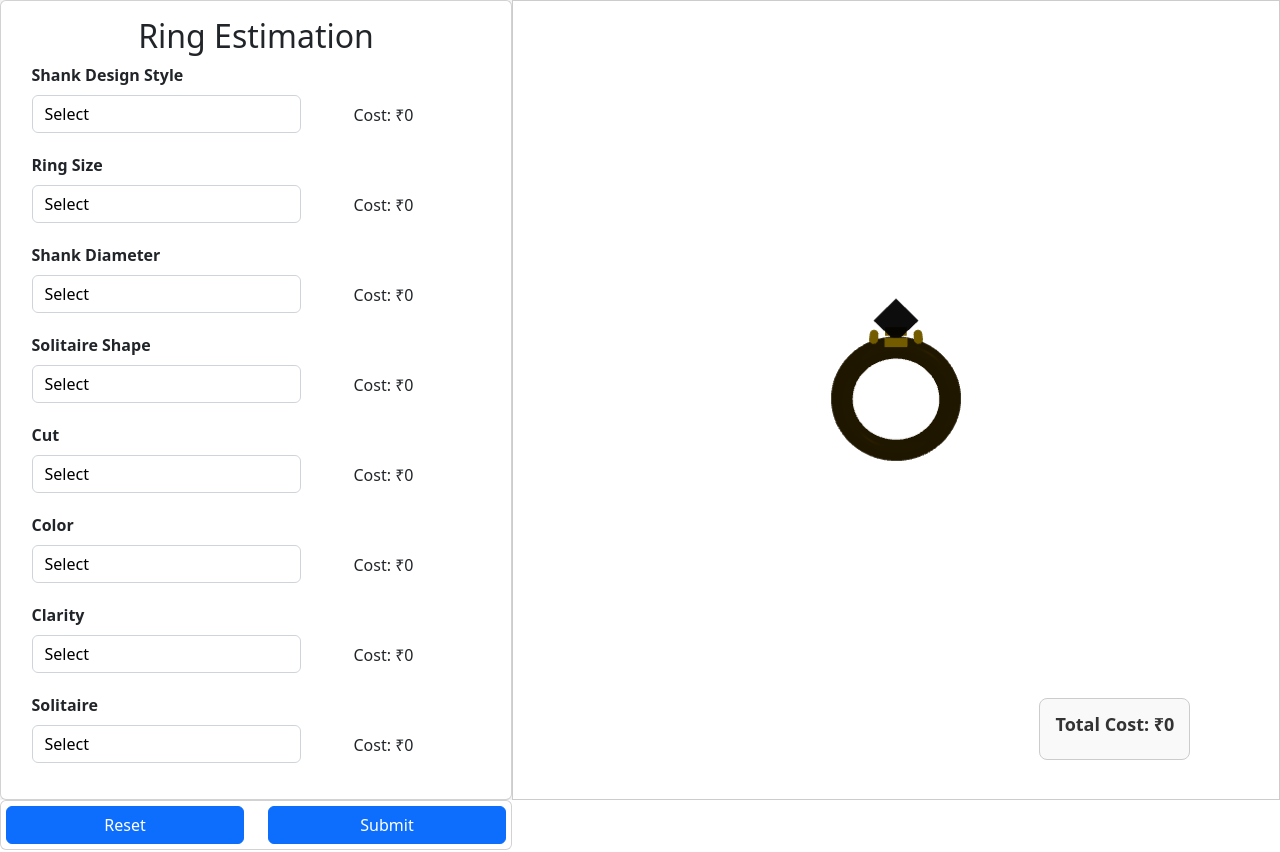
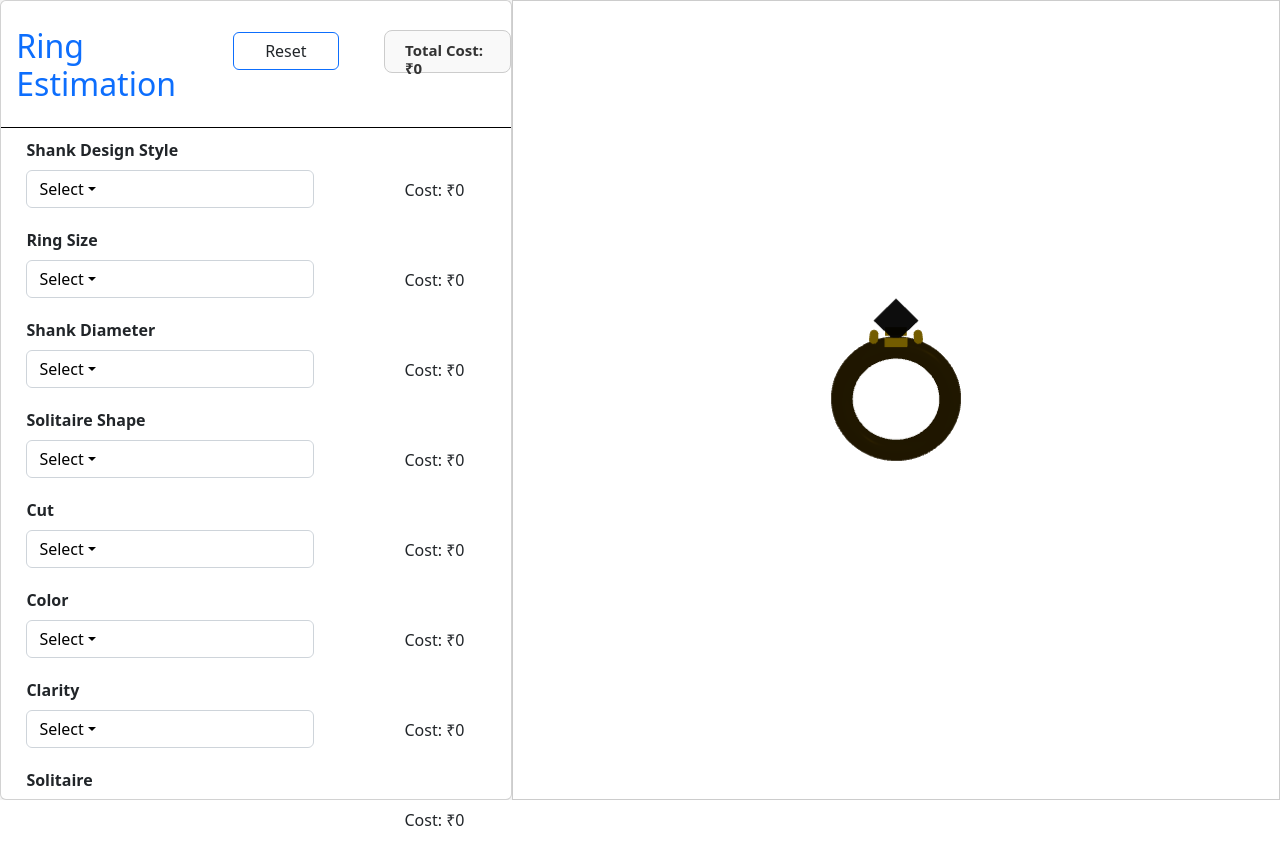
Before and after one commit to Harsh-Rupesh-Shah/RingProject, a React (Create React App) app: page / in a window 1280 px wide. Shown: the top 852 px of the page. Built offline with nearby package versions, Linux system fonts and the light colour scheme.

Commit message:
Form Changes

```diff
--- a/package.json
+++ b/package.json
@@ -12,6 +12,7 @@
     "react": "^18.3.1",
     "react-bootstrap": "^2.10.5",
     "react-dom": "^18.3.1",
+    "react-icons": "^5.3.0",
     "react-scripts": "5.0.1",
     "three": "^0.169.0",
     "web-vitals": "^2.1.4"
--- a/src/App.js
+++ b/src/App.js
@@ -4,7 +4,7 @@ import RingCanvas3D from './components/ringcanvas3d';
 import './App.css';
 
 function App() {
-  const [ringProperties, setRingProperties] = useState({
+  const initialRingProperties = {
     shankDesignStyle: '', // To store selected shank design
     ringSize: '',          // To store selected ring size
     shankDiameter: '',     // To store selected shank diameter
@@ -15,8 +15,10 @@ function App() {
     solitaire: '',         // To store selected solitaire
     halo: '',              // To store selected halo type
     gold: '',              // To store selected gold type
-    goldPurities: ''    // To store selected gold purity
-  });
+    goldPurities: ''       // To store selected gold purity
+  };
+
+  const [ringProperties, setRingProperties] = useState(initialRingProperties);
 
   const handleInputChange = (name, value) => {
     setRingProperties({
@@ -25,10 +27,14 @@ function App() {
     });
   };
 
+  const handleReset = () => {
+    setRingProperties(initialRingProperties);
+  }
+
   return (
     <div className="app-container">
       <div className="form-side">
-        <RingForm ringProperties={ringProperties} onChange={handleInputChange} />
+        <RingForm ringProperties={ringProperties} onChange={handleInputChange} onReset={handleReset} />
       </div>
       <div className="canvas-side">
         <RingCanvas3D ringProperties={ringProperties} />
--- a/src/components/ringform.css
+++ b/src/components/ringform.css
@@ -1,25 +1,22 @@
 .ringform-title{
   display: flex;
-    /* height: 100vh; */
-    padding-top: 1rem;
-    padding-bottom: 1rem;
 }
 
 .ringform-title h2 {
-    text-align: center;
+  padding: 10px;
+  padding-left: 3%;
 }
 
-/* Style the form container */
 .ringform-title form {
   display: flex;
   flex-direction: column;
-  width: 90%;
-  max-width: 600px;
+  width: 100%;
+  max-width: 673px;
   margin: auto;
   overflow-y: auto;
+  padding-left: 4%;
 }
 
-/* Make dropdowns have consistent width and be responsive */
 .input-form .dropdown-toggle {
   width: 100%;
   max-width: 400px;
@@ -31,9 +28,8 @@
     margin-bottom: 20px;
     }
 
-/* Center the button */
 .ringform-title button {
-  width: 100%;
+  width: 25%;
   max-width: 550px;
 }
 
@@ -41,37 +37,26 @@ form .input-form{
   padding-left: 5px;
   padding-right: 5px;
 }
-.ringform-title form {
-    display: flex;
-    flex-direction: column;
-    width: 90%;
-    max-width: 600px;
-    margin: auto;
+
+.ringform-title-header {
+  color: #0d6efd;
 }
 
-  /* Make dropdowns have consistent width and be responsive */
-  .input-form .dropdown-toggle {
-    width: 100%;
-    max-width: 400px;
+.header-with-reset {
+  display: flex;
+  border-bottom: 1px solid #000;
+  padding-bottom: 5px;
+  margin-bottom: 10px;
+  /* background-color: rgb(88, 163, 229); */
+  padding-top: 1rem;
 }
 
-  .input-form {
-    width: 100%;
-    max-width: 600px;
-    margin-bottom: 20px;
-  }
-
-  /* Center the button */
-  .ringform-title button {
-    width: 100%;
-    max-width: 550px;
-  }
-
-  #submit-btn {
-   /* align-items: end;    */
-   display: flex;
-   justify-content: center;
-   padding: 5px;
+.reset-button {
+  margin-left: 20px;
+  height: 20%;
+  margin-top: 15px;
+  border-color: #0d6efd !important;
+  border-radius: 5px;
 }
 
 .my-card{
@@ -83,19 +68,12 @@ form .input-form{
     color: black;
 }
 
-  /* Make the dropdown background transparent */
 .input-form .dropdown-toggle {
-    background-color: transparent; /* Remove background */
-    color: black; /* Set text color to black */
-    border: 1px solid #ced4da; /* Add a border for visibility */
-    /* padding-right: 1.5rem; */
+  background-color: transparent;
+  color: black;
+  border: 1px solid #ced4da;
   width: 60%;
-    text-align: left; /* Align text to the left */
-  }
-
-  /* Style the caret icon (▼) on the right */
-  .input-form .dropdown-toggle::after {
-    display: none;
+  text-align: left;
 }
 
 .input-form .dropdown-menu .dropdown-item {
@@ -108,26 +86,25 @@ form .input-form{
 }
 
 .cost-summary {
-    position: absolute;
-    right: 7%;
-    bottom:5%;
-    flex: 0.5;
+  margin-left: 45px;
   border: 1px solid #ccc;
-    padding: 15px;
   border-radius: 8px;
   background-color: #f9f9f9;
-    text-align: center;
+  width: 160px;
+  height: 43px;
+  margin-top: 13px;
 }
 
 /* Total cost display */
 .cost-summary h2 {
-    font-size: 18px;
+  font-size: 15px;
   font-weight: bold;
   color: #333;
+  padding-left: 20px;
 }
 
 #cost-p{
   position: absolute;
-    left: 75%;
+  left: 85%;
   margin: -30px;
 }
--- a/src/components/ringform.js
+++ b/src/components/ringform.js
@@ -2,9 +2,9 @@ import React, { useState } from "react";
 import Dropdown from "react-bootstrap/Dropdown";
 import "./ringform.css";
 
-function RingForm({ ringProperties, onChange }) {
+function RingForm({ ringProperties, onChange, onReset }) {
   // State to keep track of the dummy costs
-  const [costs, setCosts] = useState({
+  const initialCosts = {
     shankDesign: 0,
     ringSize: 0,
     shankDiameter: 0,
@@ -16,7 +16,9 @@ function RingForm({ ringProperties, onChange }) {
     halo: 0,
     gold: 0,
     goldPurities: 0,
-  });
+  };
+
+  const [costs, setCosts] = useState(initialCosts);
 
   // Dummy cost mapping for each property
   const costMapping = {
@@ -49,13 +51,40 @@ function RingForm({ ringProperties, onChange }) {
     }));
   };
 
+  const handleReset = () => {
+    setCosts(initialCosts);
+    onChange("shankDesign", "");
+    onChange("ringSize", "");
+    onChange("shankDiameter", "");
+    onChange("solitaireShape", "");
+    onChange("cut", "");
+    onChange("color", "");
+    onChange("clarity", "");
+    onChange("solitaire", "");
+    onChange("halo", "");
+    onChange("gold", "");
+    onChange("goldPurities", "");
+    onReset();
+  };
+
   // Calculate total cost
   const totalCost = Object.values(costs).reduce((acc, curr) => acc + curr, 0);
 
   return (
     <>
       <div className="ringform-title card my-card">
+        <div className="header-with-reset">
           <h2 className="ringform-title-header">Ring Estimation</h2>
+          <button
+            className="btn reset-button"
+            onClick={handleReset}
+          >
+            Reset
+          </button>
+          <div className="cost-summary">
+            <h2>Total Cost: ₹{totalCost}</h2>
+          </div>
+        </div>
         <form>
         <div className="input-form">
           <label className="form-label bold" htmlFor="dropdown-shank-design">
@@ -63,11 +92,11 @@ function RingForm({ ringProperties, onChange }) {
           </label>
           <Dropdown
             onSelect={(eventKey) =>
-              handleDropdownSelect("shankDesignStyle", eventKey)
+              handleDropdownSelect("shankDesign", eventKey)
             }
           >
             <Dropdown.Toggle id="dropdown-shank-design">
-              {ringProperties.shankDesignStyle || "Select"}
+              {ringProperties.shankDesign || "Select"}
             </Dropdown.Toggle>
             <Dropdown.Menu className="show-dropdown">
               <Dropdown.Item eventKey="No Eternity">No Eternity</Dropdown.Item>
@@ -88,9 +117,7 @@ function RingForm({ ringProperties, onChange }) {
             Ring Size
           </label>
           <Dropdown
-              onSelect={(eventKey) =>
-                handleDropdownSelect("ringSize", eventKey)
-              }
+            onSelect={(eventKey) => handleDropdownSelect("ringSize", eventKey)}
           >
             <Dropdown.Toggle id="dropdown-ring-size">
               {ringProperties.ringSize || "Select"}
@@ -101,14 +128,12 @@ function RingForm({ ringProperties, onChange }) {
               <Dropdown.Item eventKey="3">3</Dropdown.Item>
             </Dropdown.Menu>
           </Dropdown>
-            <p id="cost-p">Cost: ₹{costs.ringSize}</p>
+          <p id='cost-p'>Cost: ₹{costs.ringSize}</p>
+
         </div>
 
         <div className="input-form">
-            <label
-              className="form-label bold"
-              htmlFor="dropdown-shank-diameter"
-            >
+          <label className="form-label bold" htmlFor="dropdown-shank-diameter">
             Shank Diameter
           </label>
           <Dropdown
@@ -125,14 +150,11 @@ function RingForm({ ringProperties, onChange }) {
               <Dropdown.Item eventKey="2.5mm">2.5mm</Dropdown.Item>
             </Dropdown.Menu>
           </Dropdown>
-            <p id="cost-p">Cost: ₹{costs.shankDiameter}</p>
+          <p id='cost-p'>Cost: ₹{costs.shankDiameter}</p>
         </div>
 
         <div className="input-form">
-            <label
-              className="form-label bold"
-              htmlFor="dropdown-solitaire-shape"
-            >
+          <label className="form-label bold" htmlFor="dropdown-solitaire-shape">
             Solitaire Shape
           </label>
           <Dropdown
@@ -150,7 +172,7 @@ function RingForm({ ringProperties, onChange }) {
               <Dropdown.Item eventKey="Cushion">Cushion</Dropdown.Item>
             </Dropdown.Menu>
           </Dropdown>
-            <p id="cost-p">Cost: ₹{costs.solitaireShape}</p>
+          <p id='cost-p'>Cost: ₹{costs.solitaireShape}</p>
         </div>
 
         <div className="input-form">
@@ -169,7 +191,8 @@ function RingForm({ ringProperties, onChange }) {
               <Dropdown.Item eventKey="Good">Good</Dropdown.Item>
             </Dropdown.Menu>
           </Dropdown>
-            <p id="cost-p">Cost: ₹{costs.cut}</p>
+          <p id='cost-p'>Cost: ₹{costs.cut}</p>
+
         </div>
 
         <div className="input-form">
@@ -189,7 +212,8 @@ function RingForm({ ringProperties, onChange }) {
               <Dropdown.Item eventKey="G">G</Dropdown.Item>
             </Dropdown.Menu>
           </Dropdown>
-            <p id="cost-p">Cost: ₹{costs.color}</p>
+          <p id='cost-p'>Cost: ₹{costs.color}</p>
+
         </div>
 
         <div className="input-form">
@@ -210,7 +234,8 @@ function RingForm({ ringProperties, onChange }) {
               <Dropdown.Item eventKey="VS2">VS2</Dropdown.Item>
             </Dropdown.Menu>
           </Dropdown>
-            <p id="cost-p">Cost: ₹{costs.clarity}</p>
+          <p id='cost-p'>Cost: ₹{costs.clarity}</p>
+
         </div>
 
         <div className="input-form">
@@ -218,9 +243,7 @@ function RingForm({ ringProperties, onChange }) {
             Solitaire
           </label>
           <Dropdown
-              onSelect={(eventKey) =>
-                handleDropdownSelect("solitaire", eventKey)
-              }
+            onSelect={(eventKey) => handleDropdownSelect("solitaire", eventKey)}
           >
             <Dropdown.Toggle id="dropdown-solitaire">
               {ringProperties.solitaire || "Select"}
@@ -230,7 +253,8 @@ function RingForm({ ringProperties, onChange }) {
               <Dropdown.Item eventKey="2ct">2ct</Dropdown.Item>
             </Dropdown.Menu>
           </Dropdown>
-            <p id="cost-p">Cost: ₹{costs.solitaire}</p>
+          <p id='cost-p'>Cost: ₹{costs.solitaire}</p>
+
         </div>
 
         <div className="input-form">
@@ -244,15 +268,12 @@ function RingForm({ ringProperties, onChange }) {
               {ringProperties.halo || "Select"}
             </Dropdown.Toggle>
             <Dropdown.Menu className="show-dropdown">
-                <Dropdown.Item eventKey="Single Halo">
-                  Single Halo
-                </Dropdown.Item>
-                <Dropdown.Item eventKey="Double Halo">
-                  Double Halo
-                </Dropdown.Item>
+              <Dropdown.Item eventKey="Single Halo">Single Halo</Dropdown.Item>
+              <Dropdown.Item eventKey="Double Halo">Double Halo</Dropdown.Item>
             </Dropdown.Menu>
           </Dropdown>
-            <p id="cost-p">Cost: ₹{costs.halo}</p>
+          <p id='cost-p'>Cost: ₹{costs.halo}</p>
+
         </div>
 
         <div className="input-form">
@@ -267,13 +288,11 @@ function RingForm({ ringProperties, onChange }) {
             </Dropdown.Toggle>
             <Dropdown.Menu className="show-dropdown">
               <Dropdown.Item eventKey="Rose Gold">Rose Gold</Dropdown.Item>
-                <Dropdown.Item eventKey="Yellow Gold">
-                  Yellow Gold
-                </Dropdown.Item>
+              <Dropdown.Item eventKey="Yellow Gold">Yellow Gold</Dropdown.Item>
               <Dropdown.Item eventKey="White Gold">White Gold</Dropdown.Item>
             </Dropdown.Menu>
           </Dropdown>
-            <p id="cost-p">Cost: ₹{costs.gold}</p>
+          <p id='cost-p'>Cost: ₹{costs.gold}</p>
         </div>
 
         <div className="input-form">
@@ -293,19 +312,17 @@ function RingForm({ ringProperties, onChange }) {
               <Dropdown.Item eventKey="18k">18k</Dropdown.Item>
             </Dropdown.Menu>
           </Dropdown>
-            <p id="cost-p">Cost: ₹{costs.goldPurities}</p>
+          <p id='cost-p'>Cost: ₹{costs.goldPurities}</p>
+
         </div>
         </form>
       </div>
-      <div className="cost-summary">
-        <h2>Total Cost: ₹{totalCost}</h2>
-      </div>
-    <div className="card">
+      {/* <div className="card">
     <div id="submit-btn">
           <button className="btn btn-primary me-4 w-100">Reset</button>
           <button className="btn btn-primary w-100">Submit</button>
         </div>
-    </div>
+    </div> */}
     </>
   );
 }
```
Also changed, not shown: 1 other file (tests, documents, lock files or other folders). Lines whose indentation alone changed are shown as unchanged.
